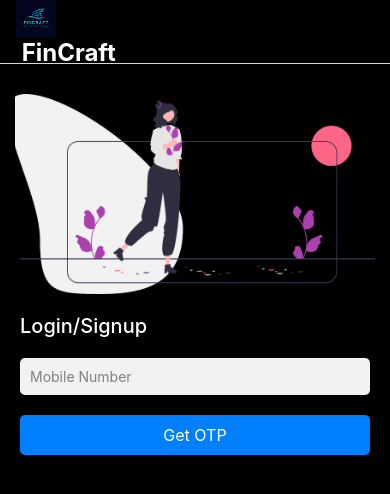
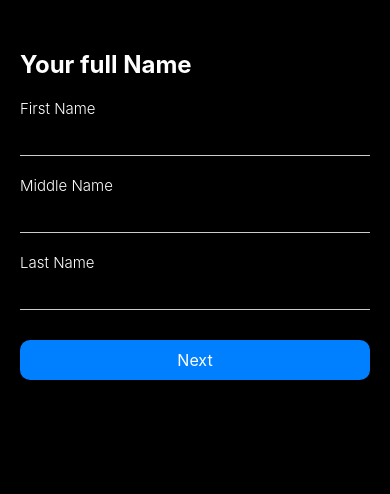
Before and after one commit to abhinav-dhanala/StartUp, a React Native app: screen /DetailsPg in a window 390 px wide. Shown: the top 494 px of the page. Built offline with nearby package versions, Linux system fonts and the light colour scheme.

Commit message:
Details Screen

```diff
--- a/App.tsx
+++ b/App.tsx
@@ -11,6 +11,7 @@ import MobileVerification from './screens/MobileVerification';
 import Question1 from './screens/Questions/Question1';
 import Question2 from './screens/Questions/Question2';
 import Home from './screens/Home';
+import Details from './screens/Details';
 
 enableScreens();
 
@@ -71,6 +72,11 @@ const App: React.FC = () => {
             component={Home}
             options={{headerShown:false}}
             />
+            <Stack.Screen
+            name="DetailsPg"
+            component={Details}
+            options={{headerShown:false}}
+            />
           </Stack.Navigator>
         </NavigationContainer>
       }
--- a/components/Next.tsx
+++ b/components/Next.tsx
@@ -1,13 +1,15 @@
 import React from 'react';
 import { Text, TouchableOpacity, StyleSheet } from 'react-native';
 import { useNavigation } from '@react-navigation/native';
+import type {NativeStackNavigationProp} from '@react-navigation/native-stack';
+
 
 interface NextProps {
   nextScreen: string; // The name of the next screen to navigate to
 }
 
 const Next: React.FC<NextProps> = ({ nextScreen }) => {
-  const navigation = useNavigation();
+  const navigation = useNavigation<NativeStackNavigationProp<any>>();
 
   const handlePress = () => {
     navigation.navigate(nextScreen);
--- /dev/null
+++ b/screens/Details.tsx
@@ -0,0 +1,83 @@
+import React from 'react';
+import {StyleSheet, Text, TextInput, TouchableOpacity} from 'react-native';
+import {View} from 'react-native';
+import {useNavigation} from '@react-navigation/native';
+import type {NativeStackNavigationProp} from '@react-navigation/native-stack';
+
+function Details() {
+  const navigation = useNavigation<NativeStackNavigationProp<any>>();
+  return (
+    <View style={styles.background}>
+      <View style={styles.container}>
+        <Text style={styles.title}>Your full Name</Text>
+        <Text style={styles.title2}>First Name</Text>
+
+        <TextInput style={styles.input}></TextInput>
+        <Text style={styles.title2}>Middle Name</Text>
+
+        <TextInput style={styles.input}></TextInput>
+        <Text style={styles.title2}>Last Name</Text>
+        <TextInput style={styles.input}></TextInput>
+
+        <TouchableOpacity
+          style={styles.button}
+          onPress={() => {
+            navigation.navigate('Question1');
+          }}>
+          <Text style={styles.buttonText}>Next</Text>
+        </TouchableOpacity>
+      </View>
+    </View>
+  );
+}
+
+const styles = StyleSheet.create({
+  background: {
+    flex: 1,
+    //   justifyContent:'center',
+    alignItems: 'center',
+    width: '100%',
+    height: '100%',
+    backgroundColor: 'rgb(0, 0, 0)',
+  },
+  container: {
+    marginTop: 30,
+    width: '100%',
+    padding: 20,
+  },
+  title: {
+    fontSize: 24,
+    marginBottom: 10,
+    fontWeight: 'bold',
+    color: 'white',
+    // fontFamily:'American Typewriter',
+  },
+  title2: {
+    fontSize: 15,
+    fontWeight: '300',
+    color: 'white',
+    marginTop: 10,
+    // fontFamily:'American Typewriter',
+  },
+  input: {
+    width: '100%',
+    padding: 10,
+    marginBottom: 10,
+    borderBottomColor: '#ccc',
+    borderBottomWidth: 1,
+    color: 'white',
+  },
+  button: {
+    marginTop: 20,
+    alignItems: 'center',
+    backgroundColor: '#0080ff',
+    padding: 10,
+    borderRadius: 10,
+  },
+  buttonText: {
+    color: '#fff',
+    fontSize: 16,
+  },
+});
+
+export default Details;
--- a/screens/Home.tsx
+++ b/screens/Home.tsx
@@ -8,10 +8,11 @@ import {
   ScrollView,
 } from 'react-native';
 import { useNavigation } from '@react-navigation/native';
+import type {NativeStackNavigationProp} from '@react-navigation/native-stack';
 import Icon from 'react-native-vector-icons/MaterialIcons';
 
 const HomePage = () => {
-  const navigation = useNavigation();
+  const navigation = useNavigation<NativeStackNavigationProp<any>>();
   const [hasIconTriggered, setHasIconTriggered] = useState(false);
 
   useEffect(() => {
--- a/screens/MobileVerification.tsx
+++ b/screens/MobileVerification.tsx
@@ -14,7 +14,7 @@ const MobileVerification: React.FC = () => {
   const [otp, setOtp] = useState('');
 
   const handleVerifyOtp = () => {
-    navigation.navigate('Question1')
+    navigation.navigate('DetailsPg')
     console.log('OTP entered:', otp);
   };
 
```
